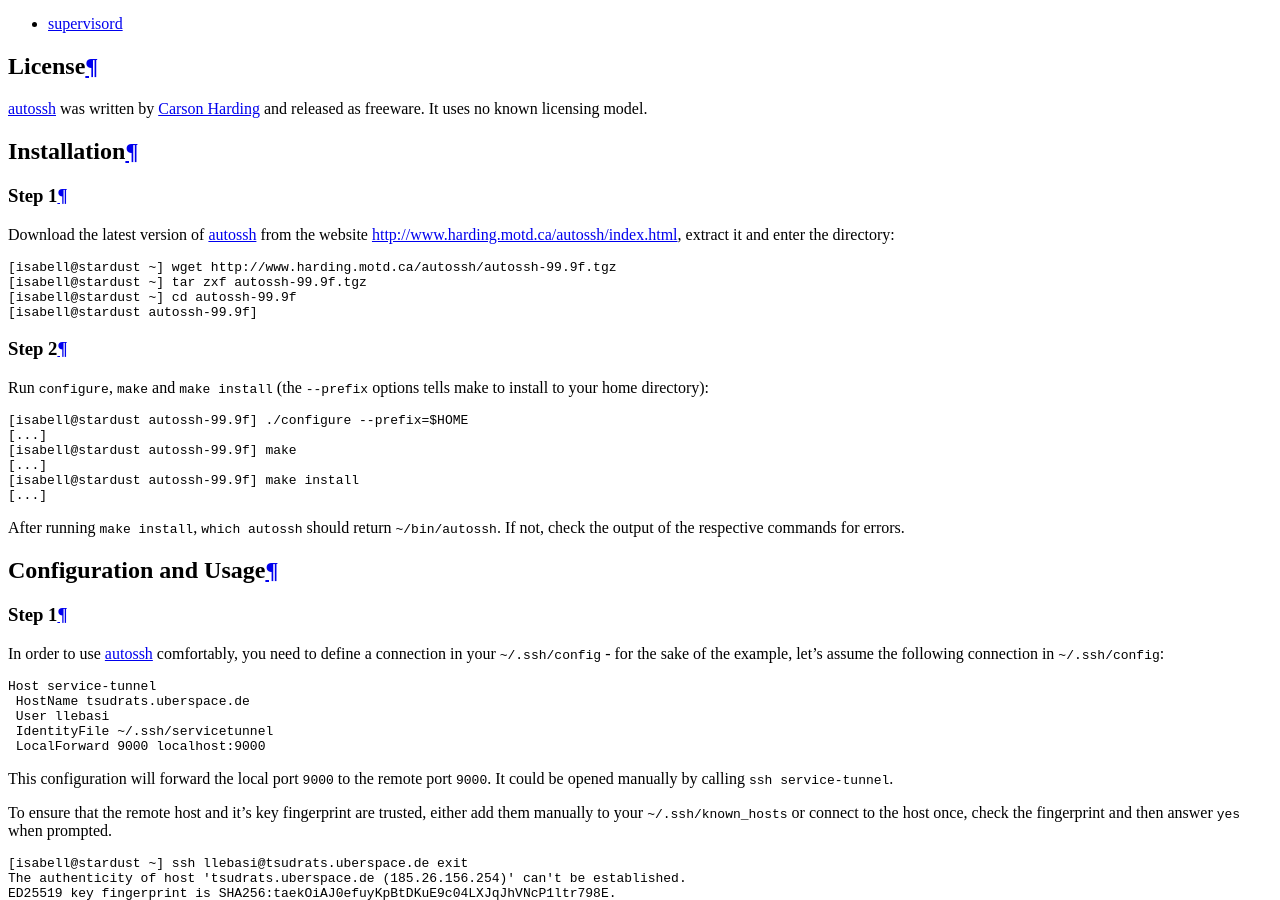
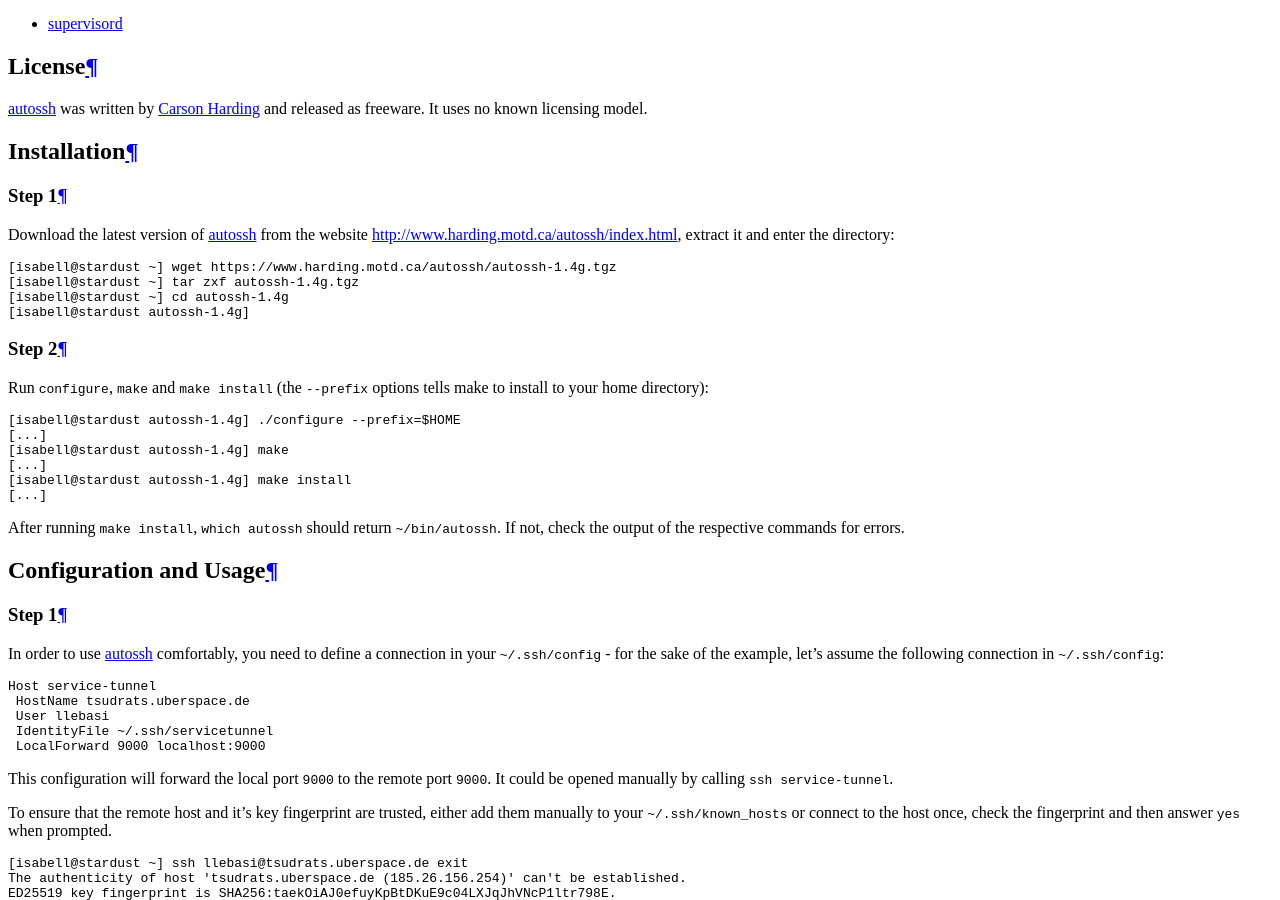
Before and after one commit to Uberspace/lab, a Sphinx documentation site: the page built from source/guide_autossh.rst, in a window 1280 px wide and 900 px high, scrolled down 3259 px. Built offline with Sphinx 7.4.7 and the Read the Docs theme 2.0.0, drawn with Linux system fonts in a browser that asks for light colours.

Commit message:
replace remaining pseudo versions with real ones

```diff
--- a/source/guide_autossh.rst
+++ b/source/guide_autossh.rst
@@ -41,10 +41,10 @@
 
 ::
 
- [isabell@stardust ~] wget http://www.harding.motd.ca/autossh/autossh-99.9f.tgz
- [isabell@stardust ~] tar zxf autossh-99.9f.tgz
- [isabell@stardust ~] cd autossh-99.9f
- [isabell@stardust autossh-99.9f]
+ [isabell@stardust ~] wget https://www.harding.motd.ca/autossh/autossh-1.4g.tgz
+ [isabell@stardust ~] tar zxf autossh-1.4g.tgz
+ [isabell@stardust ~] cd autossh-1.4g
+ [isabell@stardust autossh-1.4g]
 
 Step 2
 ------
@@ -53,11 +53,11 @@
 
 ::
 
- [isabell@stardust autossh-99.9f] ./configure --prefix=$HOME
+ [isabell@stardust autossh-1.4g] ./configure --prefix=$HOME
  [...]
- [isabell@stardust autossh-99.9f] make
+ [isabell@stardust autossh-1.4g] make
  [...]
- [isabell@stardust autossh-99.9f] make install
+ [isabell@stardust autossh-1.4g] make install
  [...]
 
 After running ``make install``, ``which autossh`` should return ``~/bin/autossh``. If not, check the output of the respective commands for errors.
--- a/source/guide_mailman-3.rst
+++ b/source/guide_mailman-3.rst
@@ -78,10 +78,10 @@
 
 ::
 
- [isabell@stardust ~]$ wget https://github.com/sass/dart-sass/releases/download/9.99.9/dart-sass-9.99.9-linux-x64.tar.gz
- [isabell@stardust ~]$ tar xzvf dart-sass-9.99.9-linux-x64.tar.gz dart-sass
+ [isabell@stardust ~]$ wget https://github.com/sass/dart-sass/releases/download/1.17.2/dart-sass-1.17.2-linux-x64.tar.gz
+ [isabell@stardust ~]$ tar xzvf dart-sass-1.17.2-linux-x64.tar.gz dart-sass
  [isabell@stardust ~]$ mv dart-sass ./bin/
- [isabell@stardust ~]$ rm dart-sass-9.99.9-linux-x64.tar.gz
+ [isabell@stardust ~]$ rm dart-sass-1.17.2-linux-x64.tar.gz
  [isabell@stardust ~]$
 
 
--- a/source/guide_mailman.rst
+++ b/source/guide_mailman.rst
@@ -72,8 +72,8 @@
 ::
 
  [isabell@stardust ~]$ cd /var/www/virtual/isabell
- [isabell@stardust isabell]$ wget https://ftp.gnu.org/gnu/mailman/mailman-99.9.9.tgz
- [isabell@stardust isabell]$ tar xzvf mailman-99.9.9.tgz -C mailman_source --strip-components=1
+ [isabell@stardust isabell]$ wget https://ftp.gnu.org/gnu/mailman/mailman-2.1.29.tgz
+ [isabell@stardust isabell]$ tar xzvf mailman-2.1.29.tgz -C mailman_source --strip-components=1
  [isabell@stardust isabell]$
 
 Now run the configure script, telling Mailman where to install and what user/groups to use for its binaries. You need to change your Uberspace account name for each parameter (you can find a declaration for the parameters in the Mailman documentation_):
```
